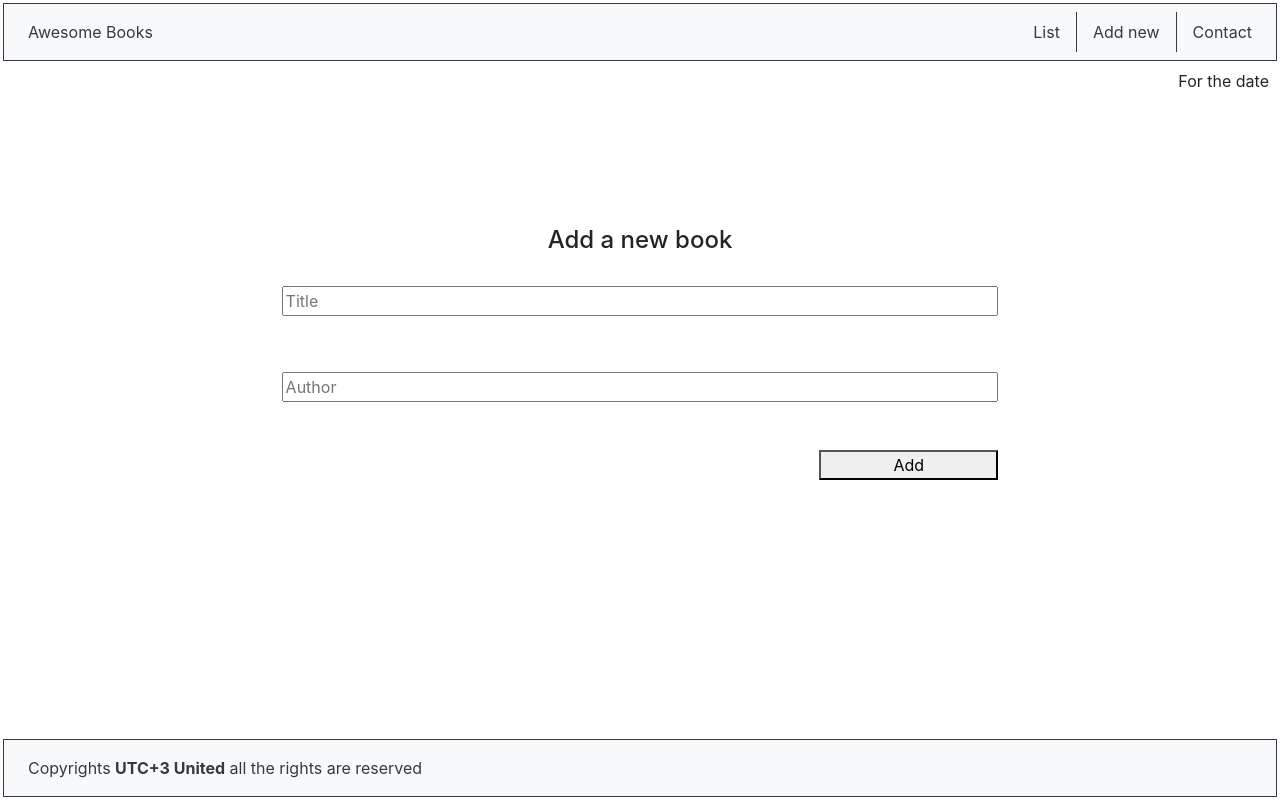
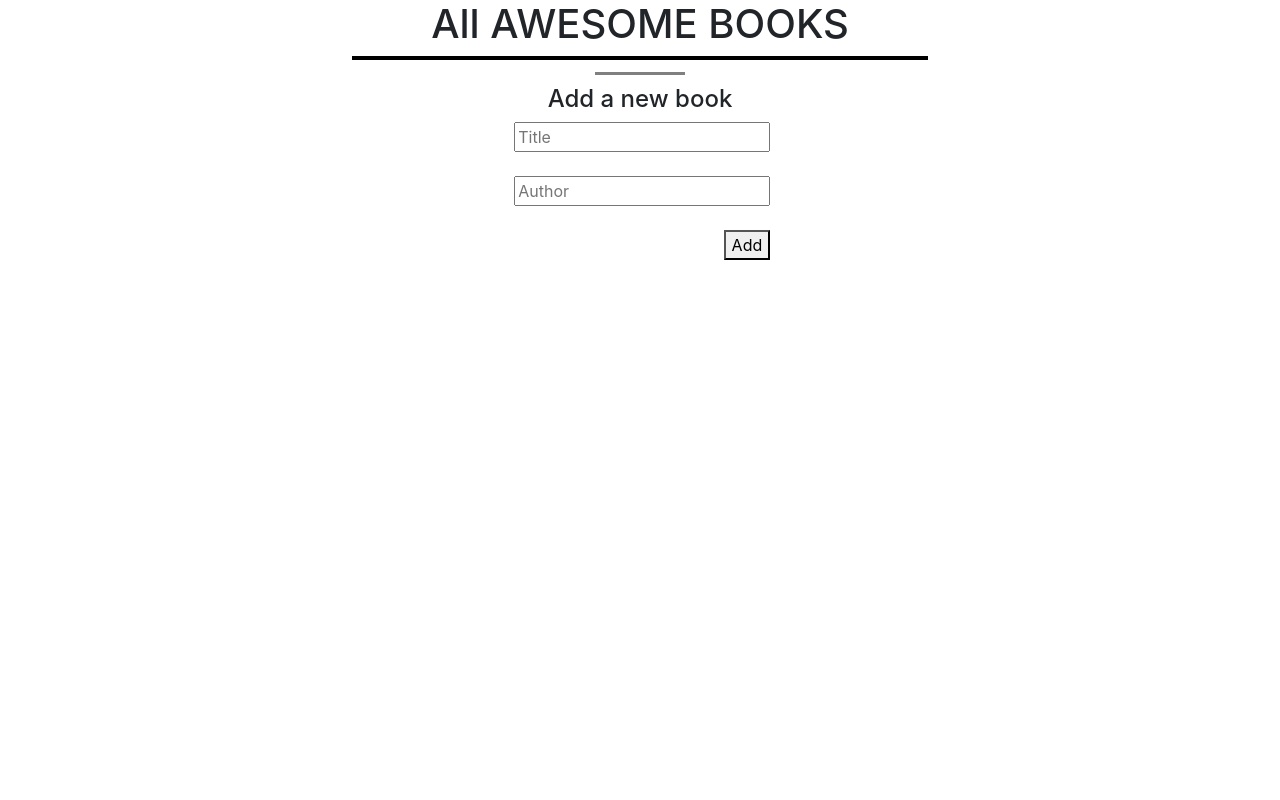
Before and after one commit to Moathal/Awesome-books, a plain HTML site: page index.html in a window 1280 px wide. Drawn offline with nearby package versions, Linux system fonts and the light colour scheme.

Commit message:
Discard all the changes made to main

```diff
--- a/index.html
+++ b/index.html
@@ -13,57 +13,25 @@
 </head>
 
 <body>
-  <header class="header ">
-  <nav class="navbar py-0 navbar-dark bg-light border border-dark p-2 ">
-    <a class="nav-item nav-link text-dark" href="#"> Awesome Books</a>
-    <div class="d-flex justify-self-end">
-      <a class=" nav-item nav-link text-dark" href="#">List</a>
-      <a class="  nav-item nav-link text-dark border-left border-dark " href="#">Add new</a>
-      <a class="nav-item nav-link text-dark border-left border-dark" href="#">Contact</a>
-    </div>
-  </nav>
-  <div class="date d-flex justify-content-end p-2">
-     For the date
-  </div>
-</header>
     <section class="add-book">
-        <div class="books-sect page" id="List">
-            <h1 class="mt-5 pt-3">All AWESOME BOOKS</h1>
+        <section class="books-sect">
+            <h1>All AWESOME BOOKS</h1>
             <div class="books-list">
+
             </div>
+        </section>
+        <div class="line">
+
         </div>
-        <div class="line">
-        </div>
-        <div class=" add-section page active" id="Addnew">
-          <h4 class="p-3">Add a new book</h4>
-          <form action="submit" class="form d-flex justify-content-center flex-column">
-              <label for="book "></label>
-              <input placeholder="Title" id="book" class="book-name w-5" type="text" required><br> <br>
-              <label for="author"></label>
-              <input placeholder="Author" id="author" name="Author" class="book-author" type="text" required><br> <br>
-              <button id="add-book" class="w-25 align-self-end" type="reset">Add</button>
-          </form>
-        </div>
+        <h4>Add a new book</h4>
+        <form action="submit">
+            <label for="book"></label>
+            <input placeholder="Title" id="book" class="book-name" type="text" required><br> <br>
+            <label for="author"></label>
+            <input placeholder="Author" id="author" name="Author" class="book-author" type="text" required><br> <br>
+            <button id="add-book" type="reset">Add</button>
+        </form>
     </section>
-    <section class="contact page" id="Contact">
-      <div class=" d-flex flex-column justify-content-center align-items-center w-75 ">
-        <h2 class="h1 mt-5 pt-5" >Contact Information</h2>
-        <p class="mt-3">Do have any question or you just want to say hello? <br>You can reach out to us! </p>
-          <ul class="mt-3">
-            <li>Our email:info@united.com</li>
-            <li>Our phone number : +333 2468 267.</li>
-            <li>Our adress Everywere, 275, 1010, Planet Earth</li>
-          </ul>
-      </div>
-    </section>
-    <footer class="footer">
-      <nav class="navbar py-0 navbar-dark bg-light border border-dark p-2 ">
-        <a class="nav-item nav-link text-dark" href="#"> Copyrights <strong>UTC+3 United</strong>  all the rights are reserved</a>
-      </nav>
-    </footer>
-    <script src="https://code.jquery.com/jquery-3.3.1.slim.min.js" integrity="sha384-q8i/X+965DzO0rT7abK41JStQIAqVgRVzpbzo5smXKp4YfRvH+8abtTE1Pi6jizo" crossorigin="anonymous"></script>
-<script src="https://cdn.jsdelivr.net/npm/popper.js@1.14.7/dist/umd/popper.min.js" integrity="sha384-UO2eT0CpHqdSJQ6hJty5KVphtPhzWj9WO1clHTMGa3JDZwrnQq4sF86dIHNDz0W1" crossorigin="anonymous"></script>
-<script src="https://cdn.jsdelivr.net/npm/bootstrap@4.3.1/dist/js/bootstrap.min.js" integrity="sha384-JjSmVgyd0p3pXB1rRibZUAYoIIy6OrQ6VrjIEaFf/nJGzIxFDsf4x0xIM+B07jRM" crossorigin="anonymous"></script>
 </body>
 
 </html>
--- a/index.js
+++ b/index.js
@@ -2,8 +2,7 @@ const addBook = document.getElementById('add-book');
 const newBook = document.getElementById('book');
 const newAuthor = document.getElementById('author');
 const booksList = document.querySelector('.books-list');
-const pages=document.querySelectorAll(".page");
-const header=document.querySelector("header");
+
 class Book {
   constructor(book, author) {
     this.book = book;
@@ -57,10 +56,3 @@ addBook.addEventListener('click', () => {
   window.localStorage.setItem('books', JSON.stringify(methods.Books));
   methods.resetBooksList();
 });
-
-let link="a";
-header.addEventListener("click", (e)=>{
-  link=e.target.innerText.replace(/\s/g, '');
-  pages.forEach(page => page.classList.remove('active'));
-  document.getElementById(link).classList.add('active');
-} )
--- a/style.css
+++ b/style.css
@@ -7,13 +7,12 @@ body {
 }
 
 .books-sect {
-  width: 90%;
+  width: 45%;
   display: flex;
   flex-direction: column;
   justify-content: center;
   align-items: center;
   align-content: center;
-  height: 80vh;
 }
 
 .books-list {
@@ -43,59 +42,13 @@ p {
 }
 
 #add-book {
-  float: right !important;
+  float: right;
 }
 
 .line {
-  width: 7%;
+  min-width: 7%;
   height: 5px;
   border-bottom-color: #808080;
   border-bottom-style: solid;
   margin: 10px;
-  align-self: center;
 }
-.add-section{
-  width: 80%;
-  height: 80vh;
-  display: flex;
-  justify-content: center;
-  align-items: center;
-  align-content: center;
-  flex-direction: column;
-}
-.form{
-  width: 70%;
-}
-header{
-  position: fixed;
-  z-index: 1;
-  left: 3px;
-  right: 3px;
-  top: 3px;
-}
-footer{
-  position: fixed;
-  z-index: 1;
-  left: 3px;
-  right: 3px;
-  bottom: 3px;
-}
-.contact{
-  height: 80vh;
-  font-size: 2.5rem;
-  display: flex;
-  justify-content: center;
-  align-items: center;
-  flex-direction: column;
-}
-.h1{
-  font-size: 4rem !important;
-}
-
-.page {
-  display: none !important;
-}
-
-.page.active {
-  display: flex !important;
-}
```
